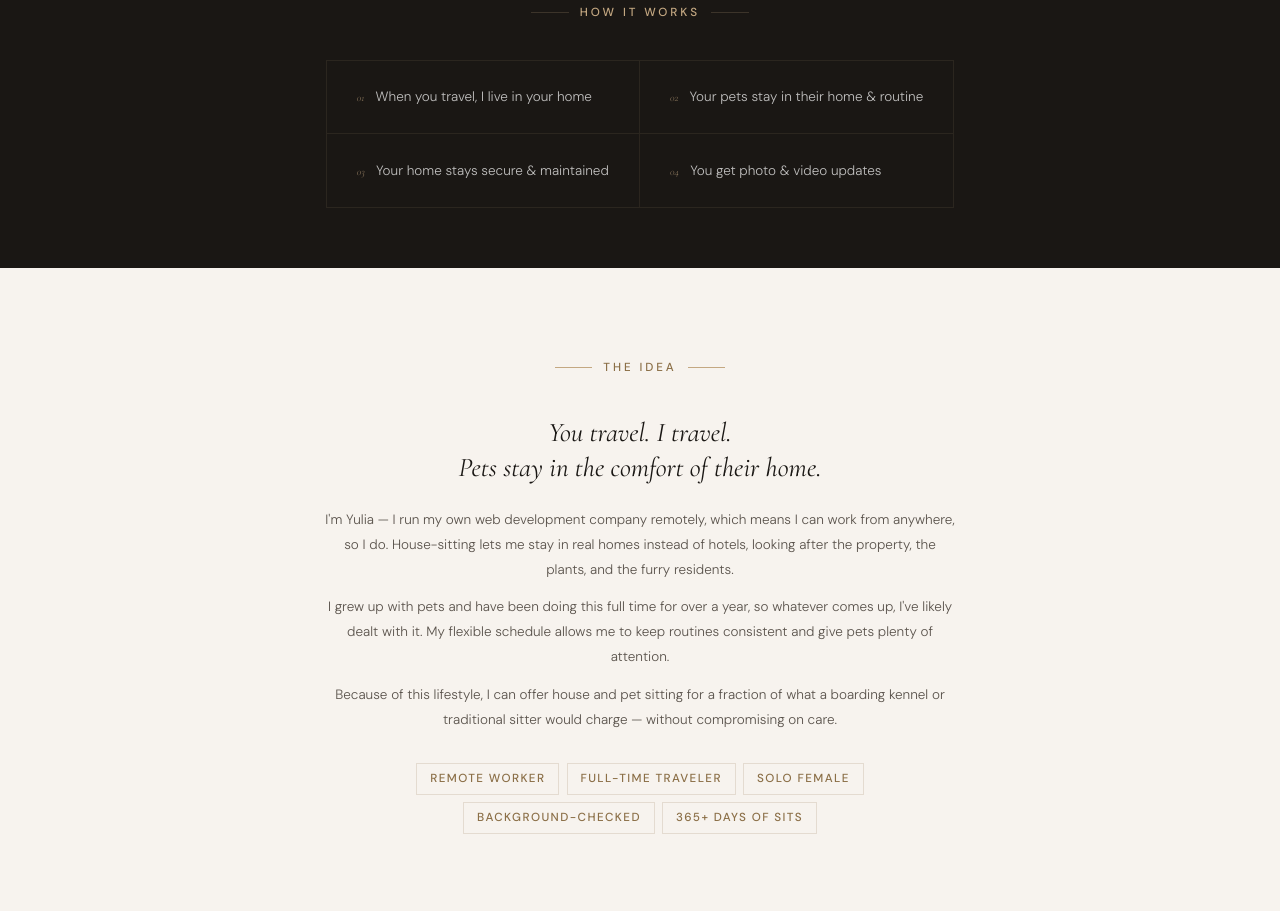
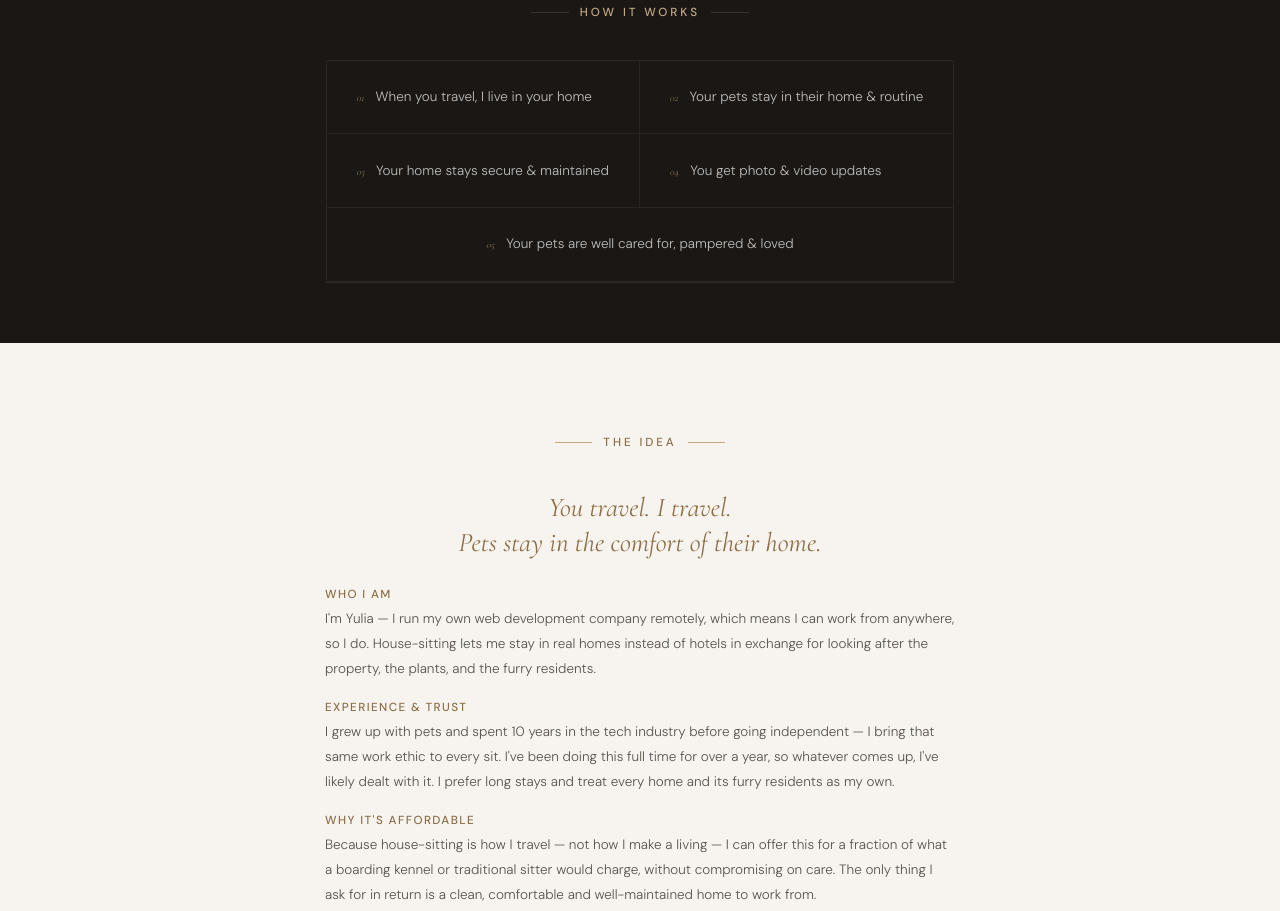
Before and after one commit to yuliapsavinkova/daisy, a website built with Vite: page index.html in a window 1280 px wide. Shown: the part 902-1813 px from the top of the page. Built offline with nearby package versions, Linux system fonts and the light colour scheme.

Commit message:
feedback

```diff
--- a/index.html
+++ b/index.html
@@ -71,6 +71,10 @@
             <span class="step-n">04</span>
             <p>You get photo &amp; video updates</p>
           </div>
+          <div class="step">
+            <span class="step-n">05</span>
+            <p>Your pets are well cared for, pampered & loved</p>
+          </div>
         </div>
       </div>
     </section>
@@ -83,18 +87,24 @@
         </h2>
         <div class="about-body">
           <p>
+            <strong>Who I am</strong><br />
             I'm Yulia — I run my own web development company remotely, which means I can work from
-            anywhere, so I do. House-sitting lets me stay in real homes instead of hotels, looking
-            after the property, the plants, and the furry residents.
+            anywhere, so I do. House-sitting lets me stay in real homes instead of hotels in
+            exchange for looking after the property, the plants, and the furry residents.
           </p>
           <p>
-            I grew up with pets and have been doing this full time for over a year, so whatever
-            comes up, I've likely dealt with it. My flexible schedule allows me to keep routines
-            consistent and give pets plenty of attention.
+            <strong>Experience &amp; trust</strong><br />
+            I grew up with pets and spent 10 years in the tech industry before going independent — I
+            bring that same work ethic to every sit. I've been doing this full time for over a year,
+            so whatever comes up, I've likely dealt with it. I prefer long stays and treat every
+            home and its furry residents as my own.
           </p>
           <p>
-            Because of this lifestyle, I can offer house and pet sitting for a fraction of what a
-            boarding kennel or traditional sitter would charge — without compromising on care.
+            <strong>Why it's affordable</strong><br />
+            Because house-sitting is how I travel — not how I make a living — I can offer this for a
+            fraction of what a boarding kennel or traditional sitter would charge, without
+            compromising on care. The only thing I ask for in return is a clean, comfortable and
+            well-maintained home to work from.
           </p>
         </div>
         <div class="about-pills">
@@ -173,7 +183,7 @@
             </p>
             <ul>
               <li class="shared">All basic services included</li>
-              <li class="shared">I live in your house</li>
+              <li class="shared">I live in your home</li>
               <li>Works for my targeted destinations</li>
               <li>Your pets can be left alone for me to explore</li>
               <li>You must be a TrustedHousesitters member to invite me</li>
@@ -203,7 +213,7 @@
             <p class="plan-desc">Direct booking</p>
             <ul>
               <li class="shared">All basic services included</li>
-              <li class="shared">I live in your house</li>
+              <li class="shared">I live in your home</li>
               <li>I drive to you (up to 10hrs)</li>
               <li>Your pets never left alone for more than 2 hours</li>
               <li>Private arrangement — no platform fees</li>
@@ -218,7 +228,7 @@
             <p class="plan-desc">Price tailored for you</p>
             <ul>
               <li class="shared">All basic services included</li>
-              <li class="shared">I live in your house</li>
+              <li class="shared">I live in your home</li>
               <li>Hard to reach locations</li>
               <li>
                 Needs outside my basic services
--- a/style.css
+++ b/style.css
@@ -267,7 +267,18 @@ section:nth-child(even) {
   line-height: 1;
   flex-shrink: 0;
 }
+.step:last-child:nth-child(odd) {
+  grid-column: 1 / -1;
+  justify-content: center;
+  border-right: none !important;
+  border-top: 1px solid rgba(196, 168, 130, 0.1);
+}
 
+@media (max-width: 520px) {
+  .step:last-child:nth-child(odd) {
+    justify-content: flex-start;
+  }
+}
 .step p {
   font-size: var(--text-body);
   font-weight: 300;
@@ -281,11 +292,12 @@ section:nth-child(even) {
   font-size: var(--text-display);
   font-weight: 400;
   font-style: italic;
-  color: var(--ink);
+  color: var(--gold);
   line-height: 1.3;
   margin-bottom: 1.5rem;
 }
 .about-body {
+  text-align: left;
   font-size: var(--text-body);
   color: var(--ink-soft);
   line-height: 1.85;
@@ -293,6 +305,15 @@ section:nth-child(even) {
 }
 .about-body p + p {
   margin-top: 0.85rem;
+}
+.about-body strong {
+  font-family: var(--f-sans);
+  font-size: var(--text-small);
+  font-weight: 500;
+  letter-spacing: 0.12em;
+  text-transform: uppercase;
+  color: var(--gold);
+  margin-right: 0.5rem;
 }
 .about-pills {
   display: flex;
```
